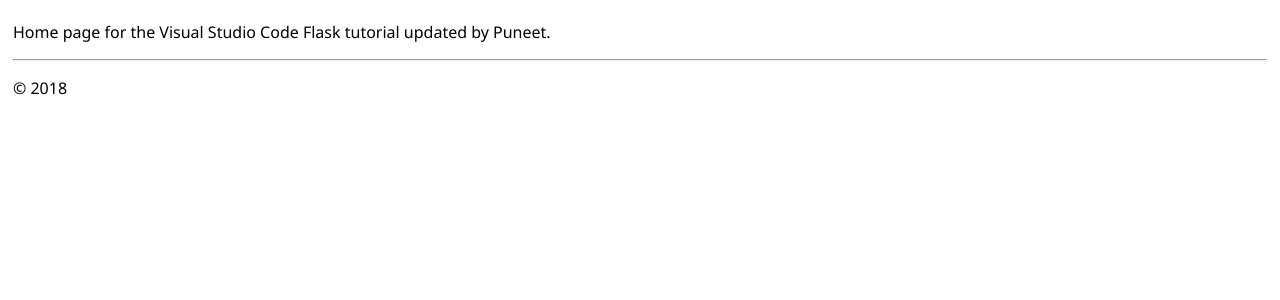
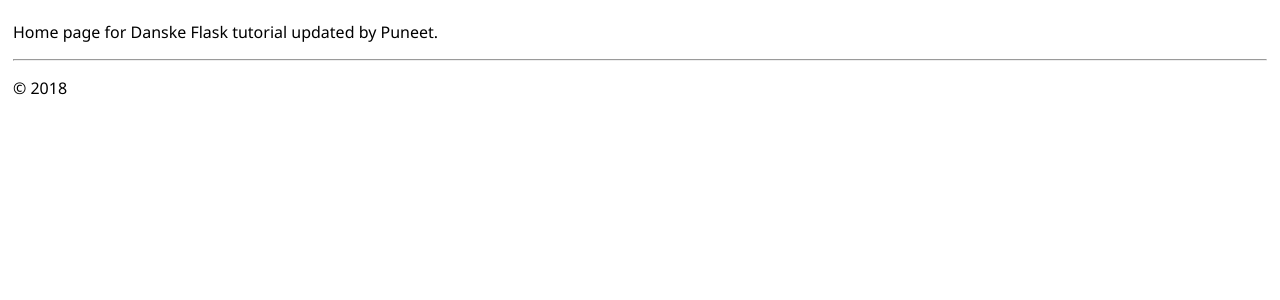
Before and after one commit to mallareddya/danske-python-flask-webapp-1, a Flask app: page / in a window 1280 px wide. Shown: the part 47-347 px from the top of the page. Run offline with Flask 2, Linux system fonts and the light colour scheme.

Commit message:
Modified home and about files

```diff
--- a/hello_app/templates/about.html
+++ b/hello_app/templates/about.html
@@ -3,5 +3,5 @@
 About us
 {% endblock %}
 {% block content %}
-<p>About page for the Visual Studio Code Flask tutorial.</p>
+<p>About page for Danske Flask tutorial.</p>
 {% endblock %}
--- a/hello_app/templates/home.html
+++ b/hello_app/templates/home.html
@@ -3,5 +3,5 @@
 Home
 {% endblock %}
 {% block content %}
-<p>Home page for the Visual Studio Code Flask tutorial updated by Puneet.</p>
+<p>Home page for Danske Flask tutorial updated by Puneet.</p>
 {% endblock %}
```
